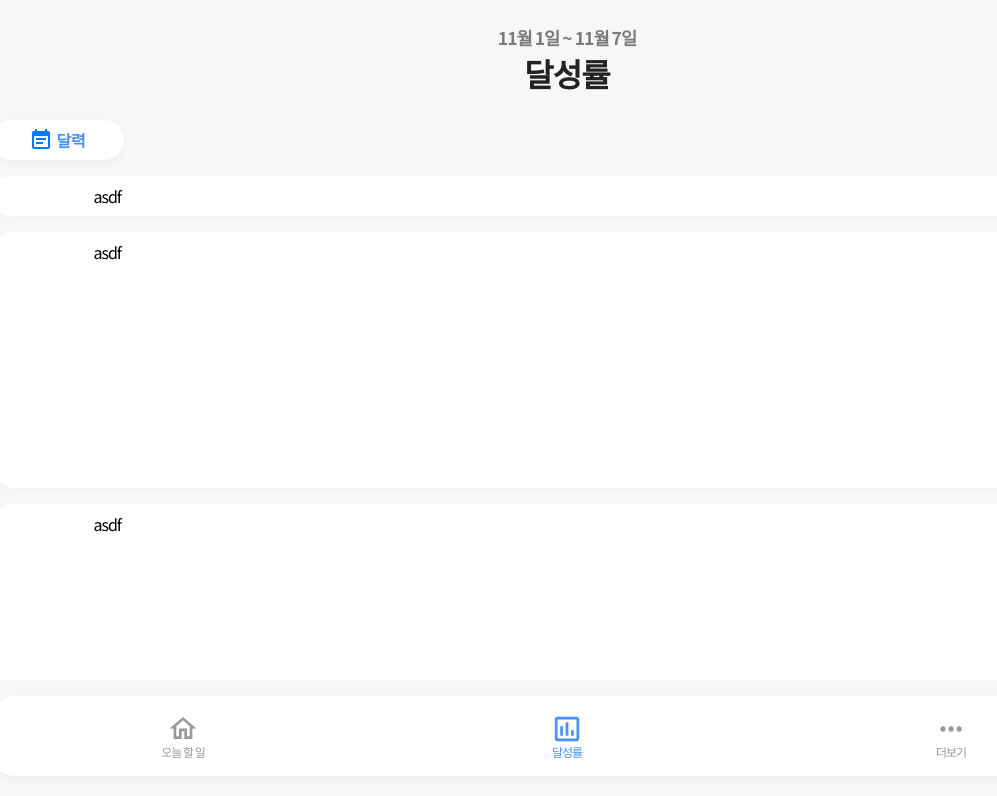
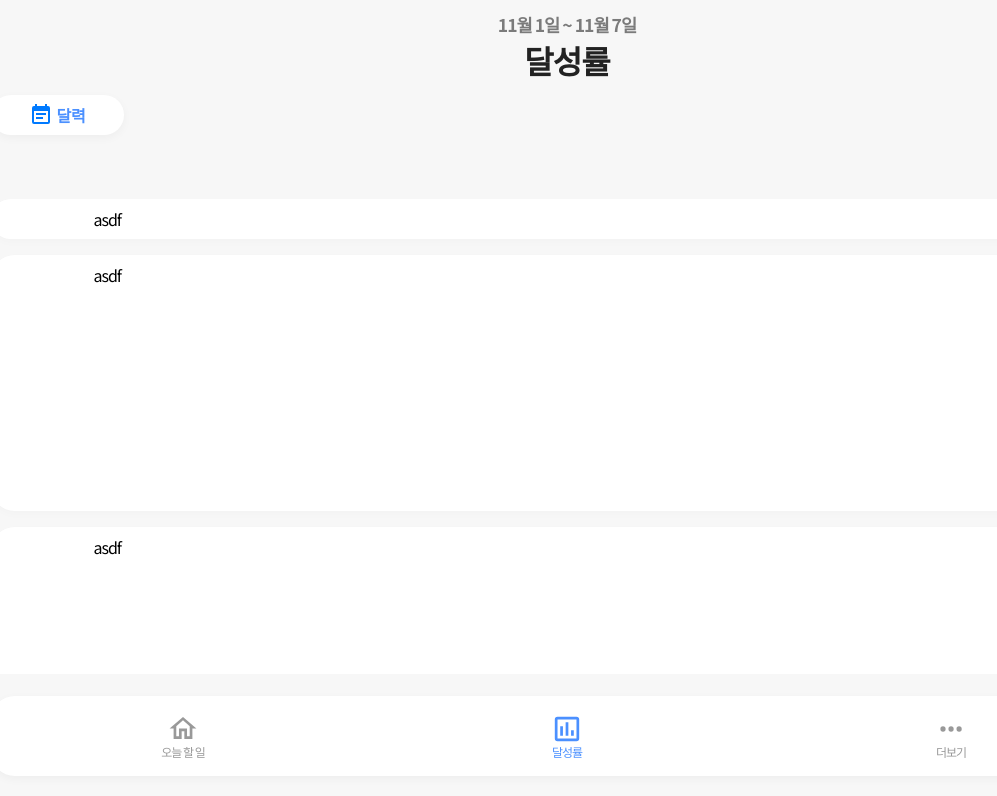
Before and after one commit to modoolist/modoolist, a Svelte app: page /app/assessment in a window 1280 px wide. Shown: the top 796 px of the page, without its empty margins (73-1070 px from the left). Built offline with nearby package versions, Linux system fonts and the light colour scheme.

Commit message:
새로 변경된 레이아웃에 맞추는 수정

```diff
--- a/src/routes/app/Assessment.svelte
+++ b/src/routes/app/Assessment.svelte
@@ -59,7 +59,7 @@ import { dataset_dev } from "svelte/internal";
 <style>
   main {
     width: 100vw;
-    height: 100vh;
+    height: calc(90% - max(env(safe-area-inset-bottom), 3vh));
     display: flex;
     flex-direction: column;
     align-items: center;
@@ -87,7 +87,7 @@ import { dataset_dev } from "svelte/internal";
 
   #dateContainer {
     width: 100vw;
-    height: 15vh;
+    height: 15%;
     display: flex;
     flex-direction: column;
     align-items: center;
@@ -122,9 +122,9 @@ import { dataset_dev } from "svelte/internal";
   }
 
   #scrollContainer {
-    height: 63vh;
+    height: 75%;
     overflow: auto;
-    margin-top: 2vh;
+    margin-top: 5%;
   }
 
   #asdfContainer {
--- a/src/routes/app/More.svelte
+++ b/src/routes/app/More.svelte
@@ -52,7 +52,7 @@ import { dataset_dev } from "svelte/internal";
 <style>
   main {
     width: 100vw;
-    height: 100vh;
+    height: calc(90% - max(env(safe-area-inset-bottom), 3vh));
     display: flex;
     flex-direction: column;
     align-items: center;
@@ -89,7 +89,7 @@ import { dataset_dev } from "svelte/internal";
 
   #dateContainer {
     width: 100vw;
-    height: 15vh;
+    height: 15%;
     display: flex;
     flex-direction: column;
     align-items: center;
@@ -110,7 +110,7 @@ import { dataset_dev } from "svelte/internal";
   }
 
   #scrollContainer {
-    height: 63vh;
+    height: 75%;
     overflow: auto;
     margin-top: 2vh;
   }
```
